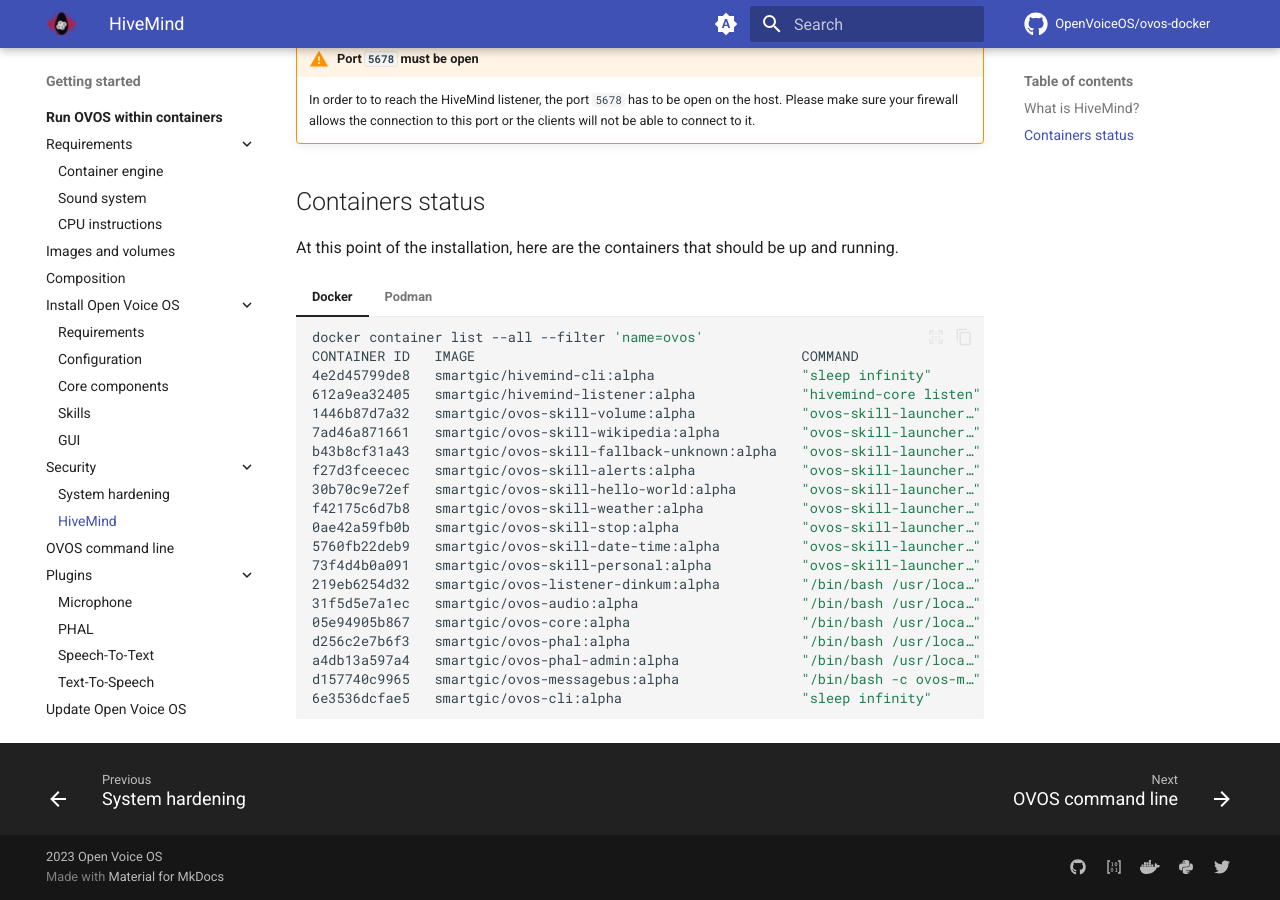
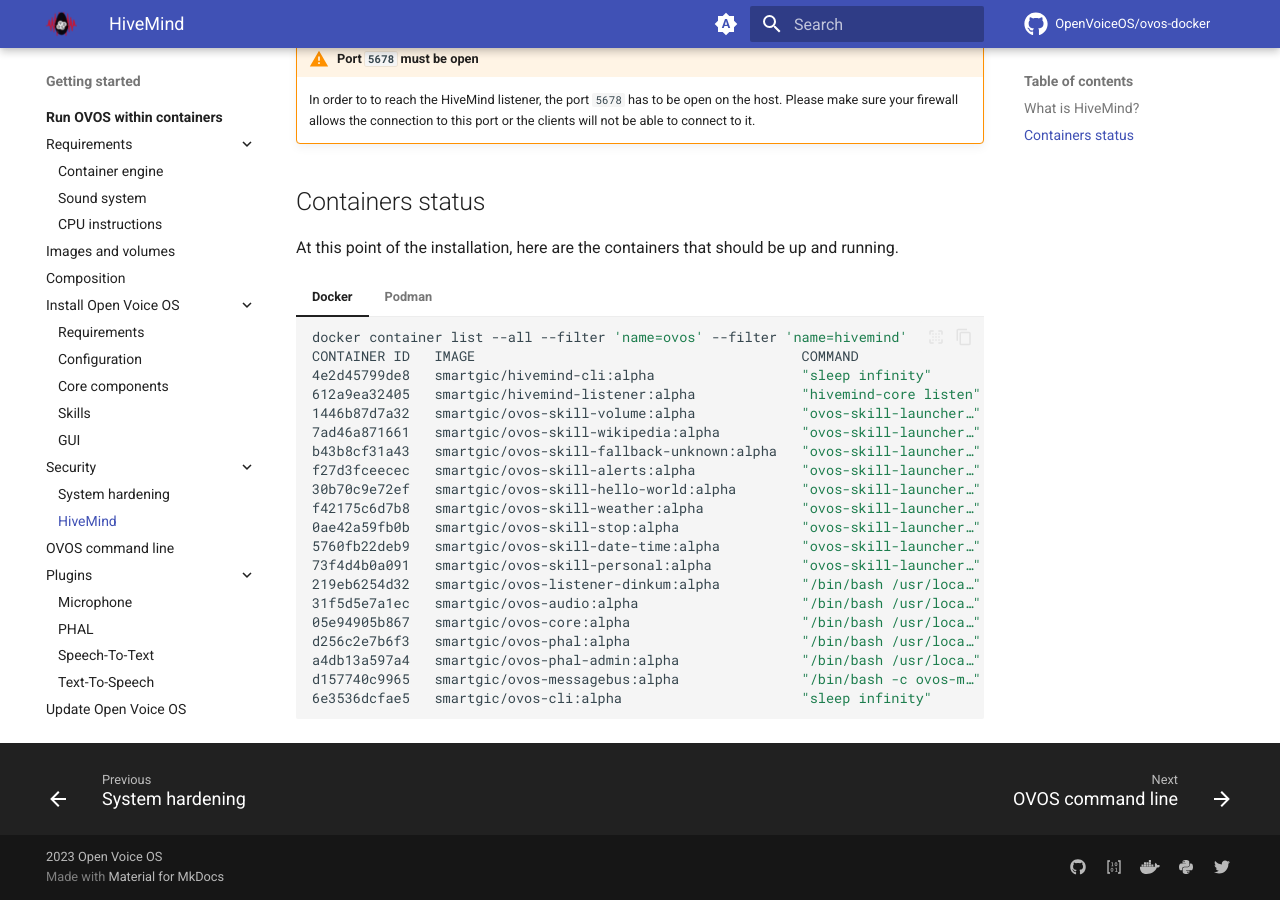
Before and after one commit to OpenVoiceOS/ovos-docker, an MkDocs documentation site: the page built from docs/getting-started/docker/security/hivemind.md, in a window 1280 px wide and 900 px high, scrolled down 1136 px. Built offline with MkDocs 1.6.1 and Material for MkDocs 9.7.7, drawn with Linux system fonts in a browser that asks for light colours; emoji names are drawn with the system emoji font; plug-ins that fetch from the network failed and are left out; comment, search, counter and statistics services are not loaded.

Commit message:
[security] Add missing filter

````diff
--- a/docs/getting-started/docker/security/hivemind.md
+++ b/docs/getting-started/docker/security/hivemind.md
@@ -71,7 +71,7 @@
 === "Docker"
 
     ```shell
-    docker container list --all --filter 'name=ovos'
+    docker container list --all --filter 'name=ovos' --filter 'name=hivemind'
     CONTAINER ID   IMAGE                                        COMMAND                  CREATED          STATUS                 PORTS     NAMES
     4e2d45799de8   smartgic/hivemind-cli:alpha                  "sleep infinity"         16 minutes ago   Up 16 minutes                    hivemind_cli
     612a9ea32405   smartgic/hivemind-listener:alpha             "hivemind-core listen"   16 minutes ago   Up 16 minutes                    hivemind_listener
````
